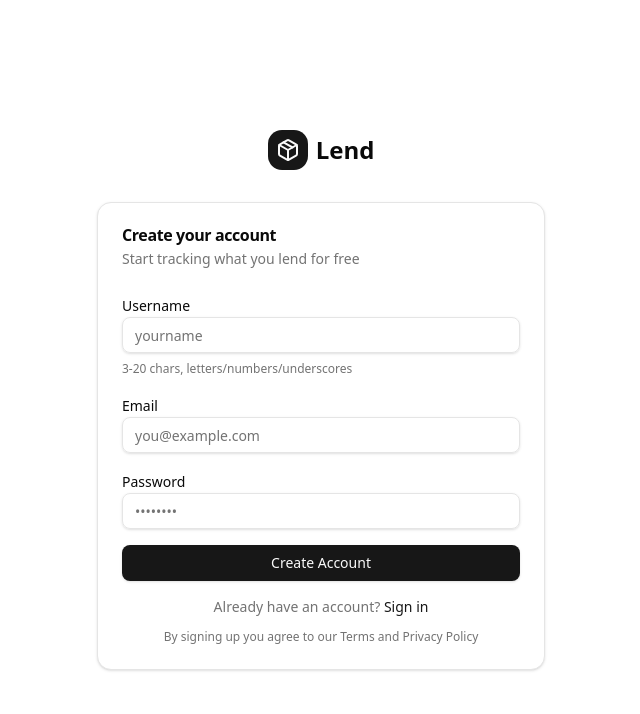
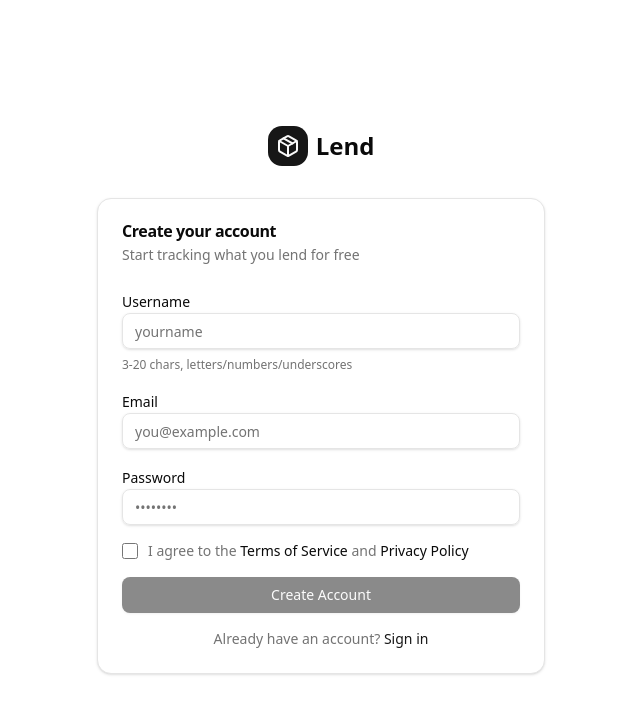
Before and after one commit to Foxlabs-bit/Lendapp, a Next.js app: page /register in a window 1280 px wide. Shown: the top 714 px of the page, without its empty margins (319-959 px from the left). Built offline with nearby package versions, Linux system fonts and the light colour scheme; no server answers.

Commit message:
Require ToS + Privacy Policy checkbox on signup

```diff
--- a/src/app/(auth)/register/page.tsx
+++ b/src/app/(auth)/register/page.tsx
@@ -15,6 +15,7 @@ export default function RegisterPage() {
   const [username, setUsername] = useState('')
   const [password, setPassword] = useState('')
   const [loading, setLoading] = useState(false)
+  const [agreed, setAgreed] = useState(false)
   const router = useRouter()
   const supabase = createClient()
 
@@ -80,7 +81,21 @@ export default function RegisterPage() {
                 <Label htmlFor="password">Password</Label>
                 <Input id="password" type="password" value={password} onChange={e => setPassword(e.target.value)} placeholder="••••••••" minLength={8} required />
               </div>
-              <Button type="submit" className="w-full" disabled={loading}>
+              <label className="flex items-start gap-2.5 cursor-pointer">
+                <input
+                  type="checkbox"
+                  checked={agreed}
+                  onChange={e => setAgreed(e.target.checked)}
+                  className="mt-0.5 h-4 w-4 rounded border-input cursor-pointer"
+                />
+                <span className="text-sm text-muted-foreground leading-snug">
+                  I agree to the{' '}
+                  <Link href="/terms" target="_blank" className="text-foreground hover:underline">Terms of Service</Link>
+                  {' '}and{' '}
+                  <Link href="/privacy" target="_blank" className="text-foreground hover:underline">Privacy Policy</Link>
+                </span>
+              </label>
+              <Button type="submit" className="w-full" disabled={loading || !agreed}>
                 {loading && <Loader2 className="mr-2 h-4 w-4 animate-spin" />}
                 Create Account
               </Button>
@@ -89,11 +104,6 @@ export default function RegisterPage() {
               Already have an account?{' '}
               <Link href="/login" className="text-primary hover:underline">Sign in</Link>
             </p>
-            <p className="text-center text-xs text-muted-foreground mt-3">
-              By signing up you agree to our{' '}
-              <Link href="/terms" className="hover:underline">Terms</Link> and{' '}
-              <Link href="/privacy" className="hover:underline">Privacy Policy</Link>
-            </p>
           </CardContent>
         </Card>
       </div>
```
